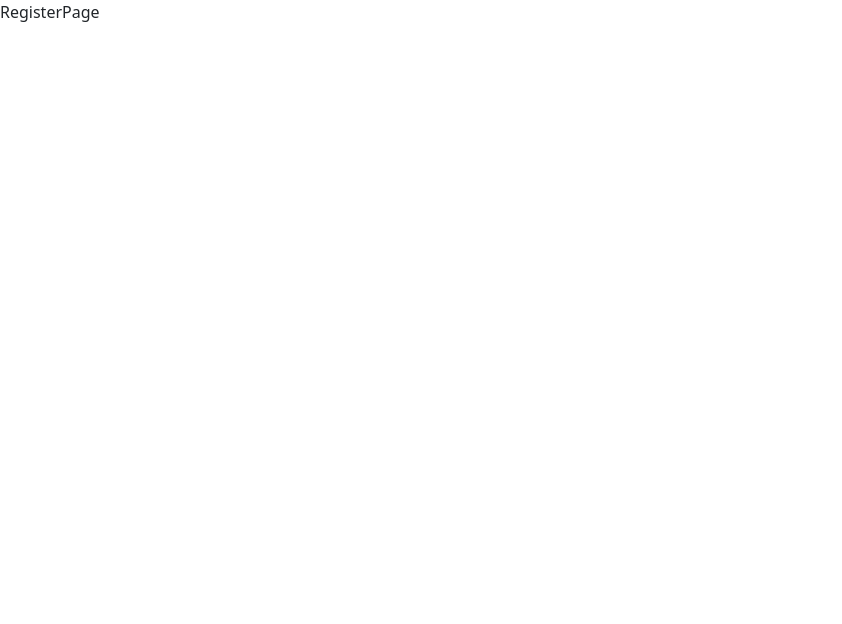
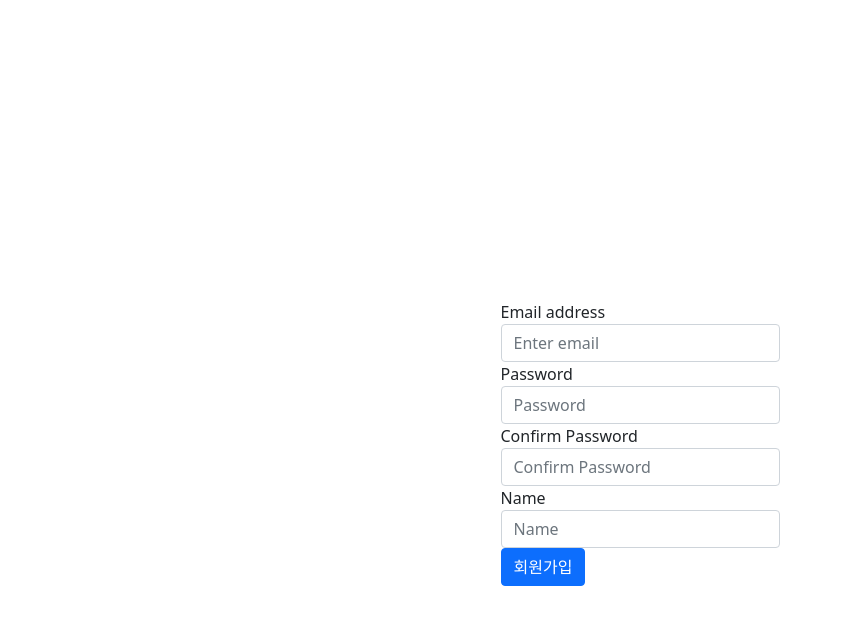
Before and after one commit to 2weeks0/node-boiler-plate, a React (Create React App) app in the folder client/: page /register in a window 1280 px wide. Shown: the top 624 px of the page, without its empty margins (0-842 px from the left). Built offline with nearby package versions, Linux system fonts and the light colour scheme.

Commit message:
feat(client): 회원가입, 로그아웃 구현

```diff
--- a/client/src/apis/user.ts
+++ b/client/src/apis/user.ts
@@ -1,12 +1,12 @@
 import axios from "axios";
 import { baseURL } from "./index";
 
-export interface LoginBody {
-    email: string;
-    password: string;
-  }
+export interface ILoginBody {
+  email: string;
+  password: string;
+}
 
-export async function login(body: LoginBody) {
+export async function login(body: ILoginBody) {
   try {
     const response = await axios.post(baseURL + "/login", body);
     return response.data;
@@ -14,3 +14,27 @@ export async function login(body: LoginBody) {
     return e;
   }
 }
+
+export interface IRegisterBody {
+  email: string;
+  password: string;
+  name: string;
+}
+
+export async function register(body: IRegisterBody) {
+  try {
+    const response = await axios.post(baseURL + "/register", body);
+    return response.data;
+  } catch (e) {
+    return e;
+  }
+}
+
+export async function logout() {
+  try {
+    const response = await axios.get(baseURL + "/logout");
+    return response.data;
+  } catch (e) {
+    return e;
+  }
+}
--- /dev/null
+++ b/client/src/components/LogoutButton.tsx
@@ -0,0 +1,33 @@
+import React, { FC } from "react";
+import { useDispatch } from "react-redux";
+import { logoutThunk } from "../store/slices/userSlice";
+import { useNavigate } from "react-router-dom";
+
+interface IProps {}
+
+export const LogoutButton: FC<IProps> = (props) => {
+  const dispatch = useDispatch<any>();
+  const navigate = useNavigate();
+
+  const onClickHandler = async () => {
+    const result = await dispatch(logoutThunk());
+    if (result.payload?.success) {
+      navigate("/login");
+    } else {
+      alert("로그아웃에 실패했습니다.");
+    }
+  };
+  return <LogoutButtonPresenter onClick={onClickHandler} />;
+};
+
+interface IPresenterProps {
+  onClick: Function;
+}
+
+const LogoutButtonPresenter: FC<IPresenterProps> = (props) => {
+  return (
+    <button className="btn btn-primary" onClick={() => props.onClick()}>
+      로그아웃
+    </button>
+  );
+};
--- a/client/src/index.tsx
+++ b/client/src/index.tsx
@@ -3,6 +3,9 @@ import ReactDOM from 'react-dom/client';
 import App from './App';
 import reportWebVitals from './reportWebVitals';
 import 'bootstrap/dist/css/bootstrap.css';
+import axios from 'axios';
+
+axios.defaults.withCredentials = true;
 
 const root = ReactDOM.createRoot(
   document.getElementById('root') as HTMLElement
--- a/client/src/pages/LandingPage.tsx
+++ b/client/src/pages/LandingPage.tsx
@@ -1,7 +1,13 @@
 import React, { FC } from "react";
+import { LogoutButton } from "../components/LogoutButton";
 
 interface IProps {}
 
 export const LandingPage: FC<IProps> = (props) => {
-  return <div>LandingPage</div>;
+  return (
+    <div className="container d-flex flex-column justify-content-center align-items-center" style={{ height: "100vh" }}>
+      LandingPage
+      <LogoutButton />
+    </div>
+  );
 };
--- a/client/src/pages/LoginPage.tsx
+++ b/client/src/pages/LoginPage.tsx
@@ -1,10 +1,9 @@
 import React, { FC, useState } from "react";
 import { useDispatch } from "react-redux";
 import { loginThunk } from "../store/slices/userSlice";
-import { useNavigate } from 'react-router-dom';
+import { useNavigate } from "react-router-dom";
 
-interface IProps {
-}
+interface IProps {}
 
 export const LoginPage: FC<IProps> = (props) => {
   const [email, setEmail] = useState("");
@@ -24,19 +23,39 @@ export const LoginPage: FC<IProps> = (props) => {
   };
 
   return (
+    <LoginPagePresenter
+      email={email}
+      onChangeEmail={(v: string) => setEmail(v)}
+      password={password}
+      onChangePassword={(v: string) => setPassword(v)}
+      onSubmit={onSubmit}
+    />
+  );
+};
+
+interface IPresenterProps {
+  email: string;
+  onChangeEmail: Function;
+  password: string;
+  onChangePassword: Function;
+  onSubmit: Function;
+}
+
+const LoginPagePresenter: FC<IPresenterProps> = (props) => {
+  return (
     <div
       className="container d-flex flex-column justify-content-center align-items-center"
       style={{ height: "100vh" }}
     >
-      <form className="w-25 h-25" onSubmit={onSubmit}>
+      <form className="w-25 h-25" onSubmit={(e) => props.onSubmit(e)}>
         <div className="form-group">
           <label>Email address</label>
           <input
-            type="text"
+            type="email"
             className="form-control"
             placeholder="Enter email"
-            value={email}
-            onChange={(e) => setEmail(e.target.value)}
+            value={props.email}
+            onChange={(e) => props.onChangeEmail(e.target.value)}
           />
         </div>
         <div className="form-group">
@@ -45,12 +64,12 @@ export const LoginPage: FC<IProps> = (props) => {
             type="password"
             className="form-control"
             placeholder="Password"
-            value={password}
-            onChange={(e) => setPassword(e.target.value)}
+            value={props.password}
+            onChange={(e) => props.onChangePassword(e.target.value)}
           />
         </div>
         <button type="submit" className="btn btn-primary">
-          Submit
+          로그인
         </button>
       </form>
     </div>
--- a/client/src/pages/RegisterPage.tsx
+++ b/client/src/pages/RegisterPage.tsx
@@ -1,9 +1,126 @@
-import React, { FC } from 'react'
+import React, { FC, useState } from "react";
+import { useDispatch } from "react-redux";
+import { useNavigate } from "react-router-dom";
+import { registerThunk } from "../store/slices/userSlice";
 
 interface IProps {}
 
-export const RegisterPage:FC<IProps> = (props) => {
+export const RegisterPage: FC<IProps> = (props) => {
+  const [email, setEmail] = useState("");
+  const [password, setPassword] = useState("");
+  const [name, setName] = useState("");
+  const [confirmPassword, setConfirmPassword] = useState("");
+
+  const dispatch = useDispatch<any>();
+  const navigate = useNavigate();
+
+  const onSubmit = async (e: any) => {
+    e.preventDefault();
+
+    const arr = [
+      { value: email, msg: "아이디를 입력하세요." },
+      { value: password, msg: "비밀번호를 입력하세요." },
+      { value: name, msg: "이름을 입력하세요." },
+      { value: confirmPassword, msg: "비밀번호 확인을 입력하세요." },
+    ];
+
+    for (const it of arr) {
+      if (!it.value) {
+        return alert(it.msg);
+      }
+    }
+
+    if (password !== confirmPassword) {
+      return alert("비밀번호와 비밀번호 확인이 다릅니다.");
+    }
+
+    const result = await dispatch(registerThunk({ email, password, name }));
+    if (result.payload?.success) {
+      alert("회원가입 성공!");
+      navigate("/login");
+    } else {
+      alert(result.payload.msg);
+    }
+  };
+
   return (
-    <div>RegisterPage</div>
-   )
- }
+    <RegisterPagePresenter
+      email={email}
+      onChangeEmail={(v: string) => setEmail(v)}
+      password={password}
+      onChangePassword={(v: string) => setPassword(v)}
+      name={name}
+      onChangeName={(v: string) => setName(v)}
+      confirmPassword={confirmPassword}
+      onChangeConfirmPassword={(v: string) => setConfirmPassword(v)}
+      onSubmit={onSubmit}
+    />
+  );
+};
+
+interface IPresenterProps {
+  email: string;
+  onChangeEmail: Function;
+  password: string;
+  onChangePassword: Function;
+  name: string;
+  onChangeName: Function;
+  confirmPassword: string;
+  onChangeConfirmPassword: Function;
+  onSubmit: Function;
+}
+
+export const RegisterPagePresenter: FC<IPresenterProps> = (props) => {
+  return (
+    <div
+      className="container d-flex flex-column justify-content-center align-items-center"
+      style={{ height: "100vh" }}
+    >
+      <form className="w-25 h-25" onSubmit={(e) => props.onSubmit(e)}>
+        <div className="form-group">
+          <label>Email address</label>
+          <input
+            type="email"
+            className="form-control"
+            placeholder="Enter email"
+            value={props.email}
+            onChange={(e) => props.onChangeEmail(e.target.value)}
+          />
+        </div>
+        <div className="form-group">
+          <label>Password</label>
+          <input
+            type="password"
+            className="form-control"
+            placeholder="Password"
+            value={props.password}
+            onChange={(e) => props.onChangePassword(e.target.value)}
+          />
+        </div>
+        <div className="form-group">
+          <label>Confirm Password</label>
+          <input
+            type="password"
+            className="form-control"
+            placeholder="Confirm Password"
+            value={props.confirmPassword}
+            onChange={(e) => props.onChangeConfirmPassword(e.target.value)}
+          />
+        </div>
+        <div className="form-group">
+          <label>Name</label>
+          <input
+            type="text"
+            className="form-control"
+            placeholder="Name"
+            value={props.name}
+            onChange={(e) => props.onChangeName(e.target.value)}
+          />
+        </div>
+        <button type="submit" className="btn btn-primary">
+          회원가입
+        </button>
+      </form>
+    </div>
+  );
+};
--- a/client/src/store/slices/userSlice.ts
+++ b/client/src/store/slices/userSlice.ts
@@ -1,5 +1,5 @@
 import { createAsyncThunk, createSlice } from "@reduxjs/toolkit";
-import { login, LoginBody } from "../../apis/user";
+import { login, ILoginBody, register, IRegisterBody, logout } from "../../apis/user";
 
 const userSlice = createSlice({
   name: "user",
@@ -13,12 +13,28 @@ const userSlice = createSlice({
         state.userId = action.payload.userId;
       }
     });
+
+    builder.addCase(logoutThunk.fulfilled, (state, action) => {
+      if (action.payload?.success) {
+        state.userId = "";
+      }
+    });
   },
 });
 
 export const loginThunk = createAsyncThunk(
   "user/login",
-  async (body: LoginBody) => await login(body)
+  async (body: ILoginBody) => await login(body)
+);
+
+export const registerThunk = createAsyncThunk(
+  "user/register",
+  async (body: IRegisterBody) => await register(body)
+);
+
+export const logoutThunk = createAsyncThunk(
+  "user/logout",
+  async () => await logout()
 );
 
 export const selectUserId = (state: any) => state.user.userId;
```
Also changed, not shown: 1 other file (tests, documents, lock files or other folders).
